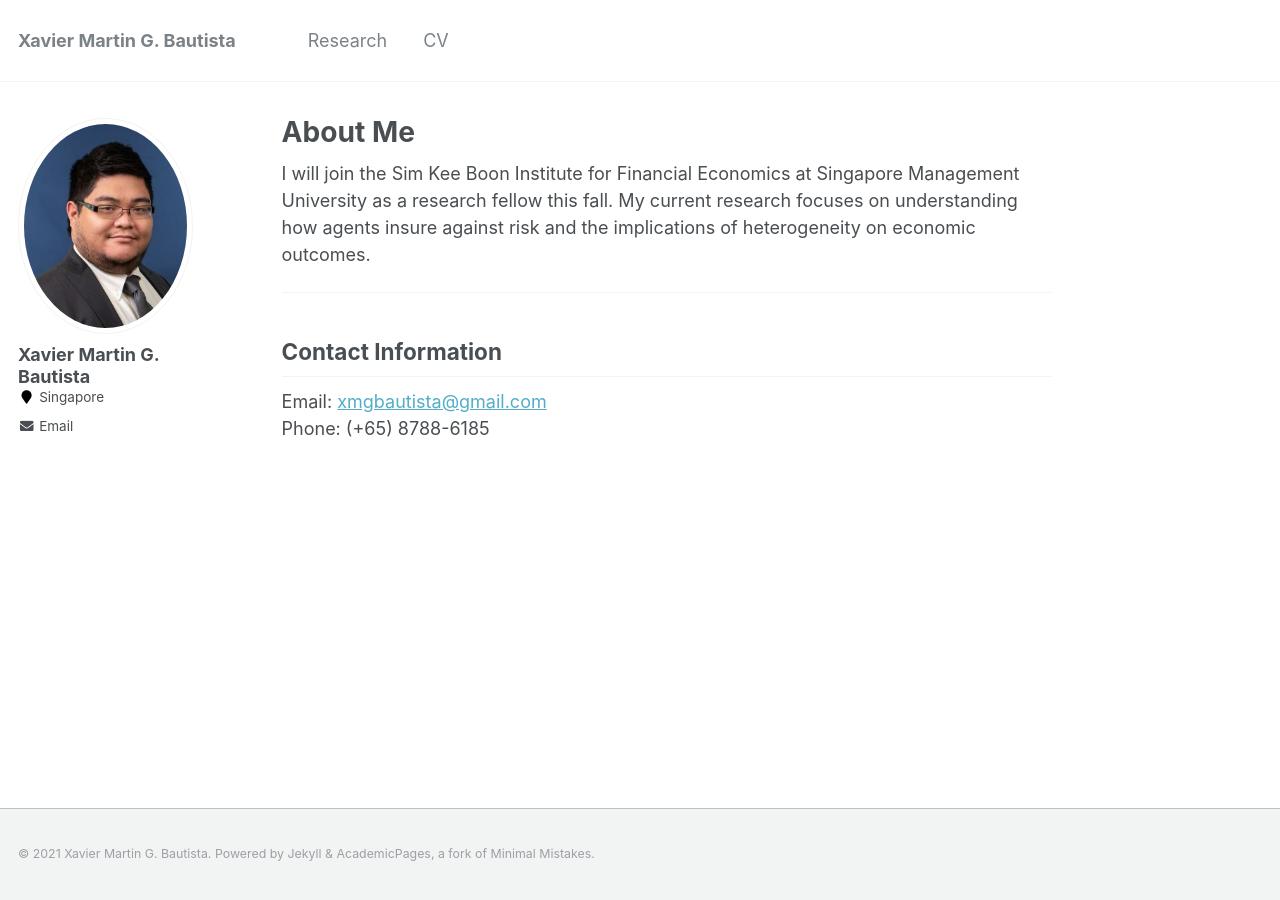
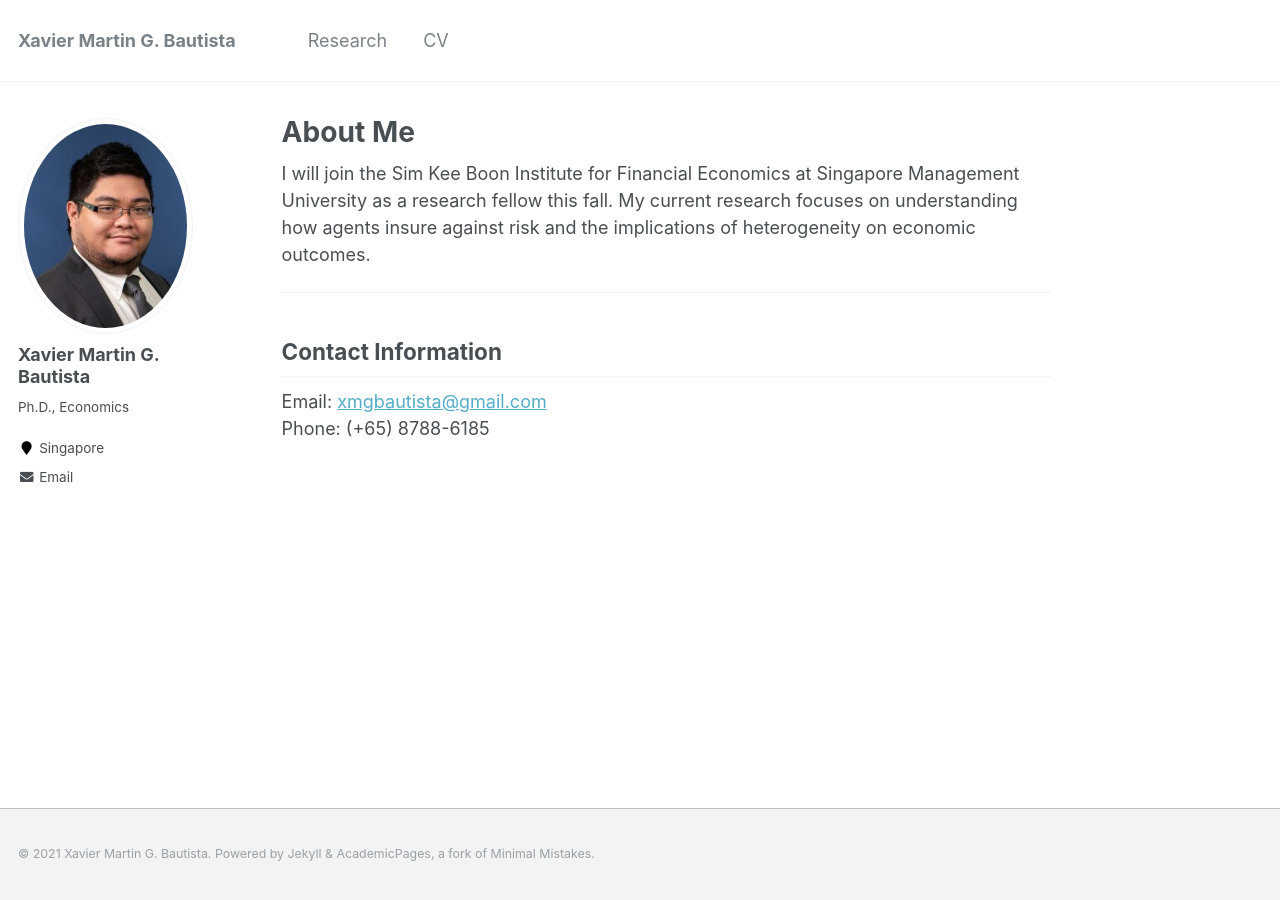
Before and after one commit to xmgbautista/xmgbautista.github.io, a Jekyll site: the page built from _pages/about.md, in a window 1280 px wide. Built offline with Jekyll 4.4.1, drawn with Linux system fonts in a browser that asks for light colours.

Commit message:
Update bio.

```diff
--- a/_config.yml
+++ b/_config.yml
@@ -82,7 +82,7 @@ analytics:
 author:
   name             : "Xavier Martin G. Bautista"
   avatar           : "avatar/uh_headshot_small.jpg"
-  bio              :
+  bio              : "Ph.D., Economics"
   location         : "Singapore"
   employer         :
   pubmed           :
```
